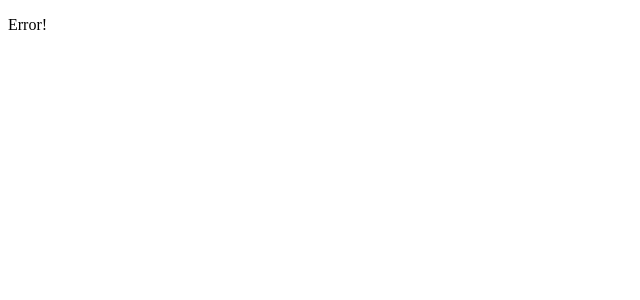
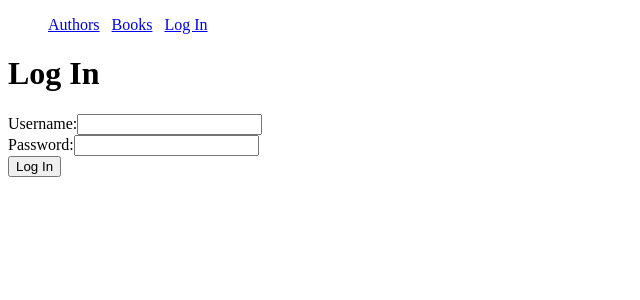
Before and after one commit to Thomas-J-A/graphql-library, a React (Vite) app in the folder packages/client/: page /login in a window 1280 px wide. Before the commit this address had no page. Shown: the top 300 px of the page, without its empty margins (0-640 px from the left). Built offline with nearby package versions, Linux system fonts and the light colour scheme.

Commit message:
Complete exercise 8.18

```diff
--- a/packages/client/src/App.jsx
+++ b/packages/client/src/App.jsx
@@ -1,7 +1,8 @@
 import { useState } from 'react';
 import { Outlet } from 'react-router-dom';
 
-import { NotificationContext } from './contexts/NotificationContext.js';
+import { AuthContext } from './contexts/AuthContext';
+import { NotificationContext } from './contexts/NotificationContext';
 
 import MainNav from './components/MainNav/MainNav';
 import Notification from './components/UI/Notification/Notification';
@@ -9,10 +10,12 @@ import Notification from './components/UI/Notification/Notification';
 import * as S from './App.styled';
 
 const App = () => {
+  const [currentUser, setCurrentUser] = useState(null);
   const [notificationMsg, setNotificationMsg] = useState('');
 
   return (
     <S.App>
+      <AuthContext.Provider value={{ currentUser, setCurrentUser }}>
         <NotificationContext.Provider
           value={{ notificationMsg, setNotificationMsg }}
         >
@@ -20,6 +23,7 @@ const App = () => {
           {notificationMsg && <Notification msg={notificationMsg} />}
           <Outlet />
         </NotificationContext.Provider>
+      </AuthContext.Provider>
     </S.App>
   );
 };
--- /dev/null
+++ b/packages/client/src/components/MainNav/LogOutButton/LogOutButton.jsx
@@ -0,0 +1,26 @@
+import { useContext } from 'react';
+import { useNavigate } from 'react-router-dom';
+import { useApolloClient } from '@apollo/client';
+
+import { AuthContext } from '../../../contexts/AuthContext';
+
+const LogOutButton = () => {
+  const { setCurrentUser } = useContext(AuthContext);
+  const navigate = useNavigate();
+  const client = useApolloClient();
+
+  const handleLogOut = () => {
+    setCurrentUser(null);
+    localStorage.removeItem('accessToken');
+    client.resetStore();
+    navigate('/login');
+  };
+
+  return (
+    <button type="button" onClick={handleLogOut}>
+      Log Out
+    </button>
+  );
+};
+
+export default LogOutButton;
--- a/packages/client/src/components/MainNav/MainNav.jsx
+++ b/packages/client/src/components/MainNav/MainNav.jsx
@@ -1,8 +1,15 @@
+import { useContext } from 'react';
 import { Link } from 'react-router-dom';
+
+import { AuthContext } from '../../contexts/AuthContext';
+
+import LogOutButton from './LogOutButton/LogOutButton';
 
 import * as S from './MainNav.styled';
 
 const MainNav = () => {
+  const { currentUser } = useContext(AuthContext);
+
   return (
     <S.MainNav>
       <S.NavList>
@@ -12,9 +19,20 @@ const MainNav = () => {
         <S.NavItem>
           <Link to={`/books`}>Books</Link>
         </S.NavItem>
-        <S.NavItem>
-          <Link to={`/add-book`}>Add Book</Link>
-        </S.NavItem>
+        {currentUser ? (
+          <>
+            <S.NavItem>
+              <Link to={`/add-book`}>Add Book</Link>
+            </S.NavItem>
+            <S.NavItem>
+              <LogOutButton />
+            </S.NavItem>
+          </>
+        ) : (
+          <S.NavItem>
+            <Link to={`/login`}>Log In</Link>
+          </S.NavItem>
+        )}
       </S.NavList>
     </S.MainNav>
   );
--- /dev/null
+++ b/packages/client/src/contexts/AuthContext.js
@@ -0,0 +1,3 @@
+import { createContext } from 'react';
+
+export const AuthContext = createContext(null);
--- a/packages/client/src/main.jsx
+++ b/packages/client/src/main.jsx
@@ -1,14 +1,38 @@
 import ReactDOM from 'react-dom/client';
 import { createBrowserRouter, RouterProvider } from 'react-router-dom';
-import { ApolloClient, InMemoryCache, ApolloProvider } from '@apollo/client';
+import {
+  ApolloClient,
+  InMemoryCache,
+  ApolloProvider,
+  createHttpLink,
+  ApolloLink,
+  from,
+} from '@apollo/client';
 
 import App from './App.jsx';
 import IndexPage from './pages/Index/IndexPage/IndexPage';
 import BooksPage from './pages/Books/BooksPage/BooksPage';
-import AddBookPage from './pages/AddBook/AddBookPage/AddBookPage.jsx';
+import AddBookPage from './pages/AddBook/AddBookPage/AddBookPage';
+import LogInPage from './pages/LogIn/LogInPage/LogInPage';
+
+const authLink = new ApolloLink((operation, forward) => {
+  const token = localStorage.getItem('accessToken');
+  operation.setContext(({ headers = {} }) => ({
+    headers: {
+      ...headers,
+      authorization: token ? `Bearer ${token}` : '',
+    },
+  }));
+
+  return forward(operation);
+});
+
+const httpLink = createHttpLink({
+  uri: 'http://localhost:4000',
+});
 
 const client = new ApolloClient({
-  uri: 'http://localhost:4000',
+  link: from([authLink, httpLink]),
   cache: new InMemoryCache(),
 });
 
@@ -27,6 +51,10 @@ const router = createBrowserRouter([
         path: '/add-book',
         element: <AddBookPage />,
       },
+      {
+        path: '/login',
+        element: <LogInPage />,
+      },
     ],
   },
 ]);
--- a/packages/client/src/pages/Index/IndexPage/IndexPage.jsx
+++ b/packages/client/src/pages/Index/IndexPage/IndexPage.jsx
@@ -1,13 +1,17 @@
+import { useContext } from 'react';
 import { useQuery } from '@apollo/client';
 
 import AuthorsTable from './AuthorsTable/AuthorsTable';
 import UpdateBirthYearForm from './UpdateBirthYearForm/UpdateBirthYearForm';
+
+import { AuthContext } from '../../../contexts/AuthContext';
 
 import { GET_AUTHORS_QUERY } from '../../../queries';
 
 import * as S from './IndexPage.styled';
 
 const IndexPage = () => {
+  const { currentUser } = useContext(AuthContext);
   const { loading, error, data } = useQuery(GET_AUTHORS_QUERY);
 
   if (loading) return <p>Loading...</p>;
@@ -18,8 +22,12 @@ const IndexPage = () => {
     <S.IndexPage>
       <S.Title>Authors</S.Title>
       <AuthorsTable authors={data.allAuthors} />
-      <S.Subtitle>Set Birthyear</S.Subtitle>
-      <UpdateBirthYearForm authors={data.allAuthors} />
+      {currentUser && (
+        <>
+          <S.Subtitle>Set Birthyear</S.Subtitle>
+          <UpdateBirthYearForm authors={data.allAuthors} />
+        </>
+      )}
     </S.IndexPage>
   );
 };
--- /dev/null
+++ b/packages/client/src/pages/LogIn/LogInPage/LogInForm/LogInForm.jsx
@@ -0,0 +1,57 @@
+import { useState, useContext } from 'react';
+import { useNavigate } from 'react-router-dom';
+import { useMutation } from '@apollo/client';
+
+import { AuthContext } from '../../../../contexts/AuthContext';
+
+import { LOG_IN_MUTATION } from '../../../../queries';
+
+const LogInForm = () => {
+  const [username, setUsername] = useState('');
+  const [password, setPassword] = useState('');
+  const { setCurrentUser } = useContext(AuthContext);
+  const navigate = useNavigate();
+  const [logIn] = useMutation(LOG_IN_MUTATION, {
+    onCompleted: (data) => {
+      localStorage.setItem('accessToken', data.logIn.token);
+
+      setCurrentUser(data.logIn.user);
+
+      navigate('/books');
+    },
+  });
+
+  const handleSubmit = (e) => {
+    e.preventDefault();
+
+    logIn({ variables: { username, password } });
+  };
+
+  return (
+    <form onSubmit={handleSubmit}>
+      <div>
+        <label>
+          Username:
+          <input
+            type="text"
+            value={username}
+            onChange={({ target }) => setUsername(target.value)}
+          />
+        </label>
+      </div>
+      <div>
+        <label>
+          Password:
+          <input
+            type="password"
+            value={password}
+            onChange={({ target }) => setPassword(target.value)}
+          />
+        </label>
+      </div>
+      <button type="submit">Log In</button>
+    </form>
+  );
+};
+
+export default LogInForm;
--- /dev/null
+++ b/packages/client/src/pages/LogIn/LogInPage/LogInPage.jsx
@@ -0,0 +1,14 @@
+import LogInForm from './LogInForm/LogInForm';
+
+import * as S from './LogInPage.styled';
+
+const LogInPage = () => {
+  return (
+    <S.LogInPage>
+      <S.Title>Log In</S.Title>
+      <LogInForm />
+    </S.LogInPage>
+  );
+};
+
+export default LogInPage;
--- /dev/null
+++ b/packages/client/src/pages/LogIn/LogInPage/LogInPage.styled.js
@@ -0,0 +1,5 @@
+import styled from 'styled-components';
+
+export const LogInPage = styled.div``;
+
+export const Title = styled.h1``;
--- a/packages/client/src/queries.js
+++ b/packages/client/src/queries.js
@@ -36,8 +36,10 @@ export const ADD_BOOK_MUTATION = gql`
       genres: $genres
     ) {
       title
-      author
       published
+      author {
+        name
+      }
     }
   }
 `;
@@ -51,3 +53,15 @@ export const EDIT_BIRTH_YEAR_MUTATION = gql`
     }
   }
 `;
+
+export const LOG_IN_MUTATION = gql`
+  mutation LogIn($username: String, $password: String) {
+    logIn(username: $username, password: $password) {
+      user {
+        username
+        favouriteGenre
+      }
+      token
+    }
+  }
+`;
```
Lines whose indentation alone changed are shown as unchanged.
